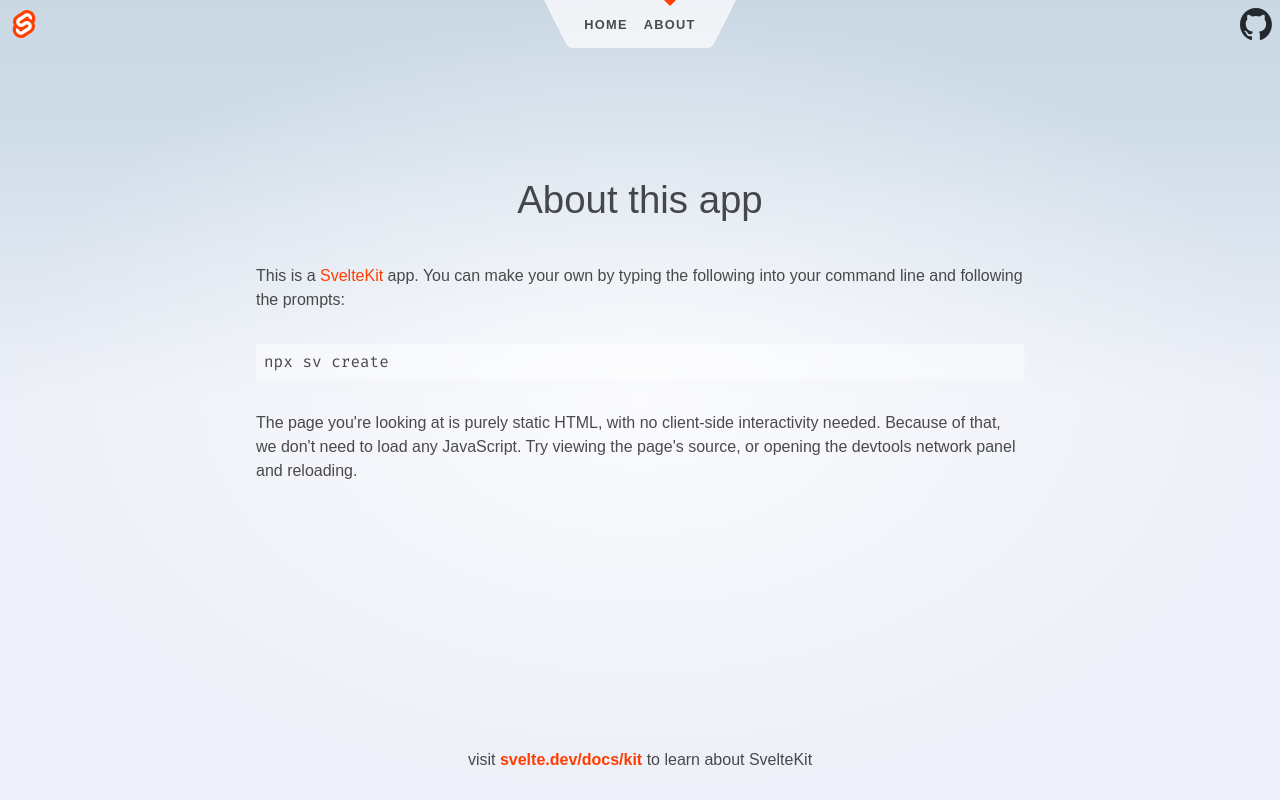
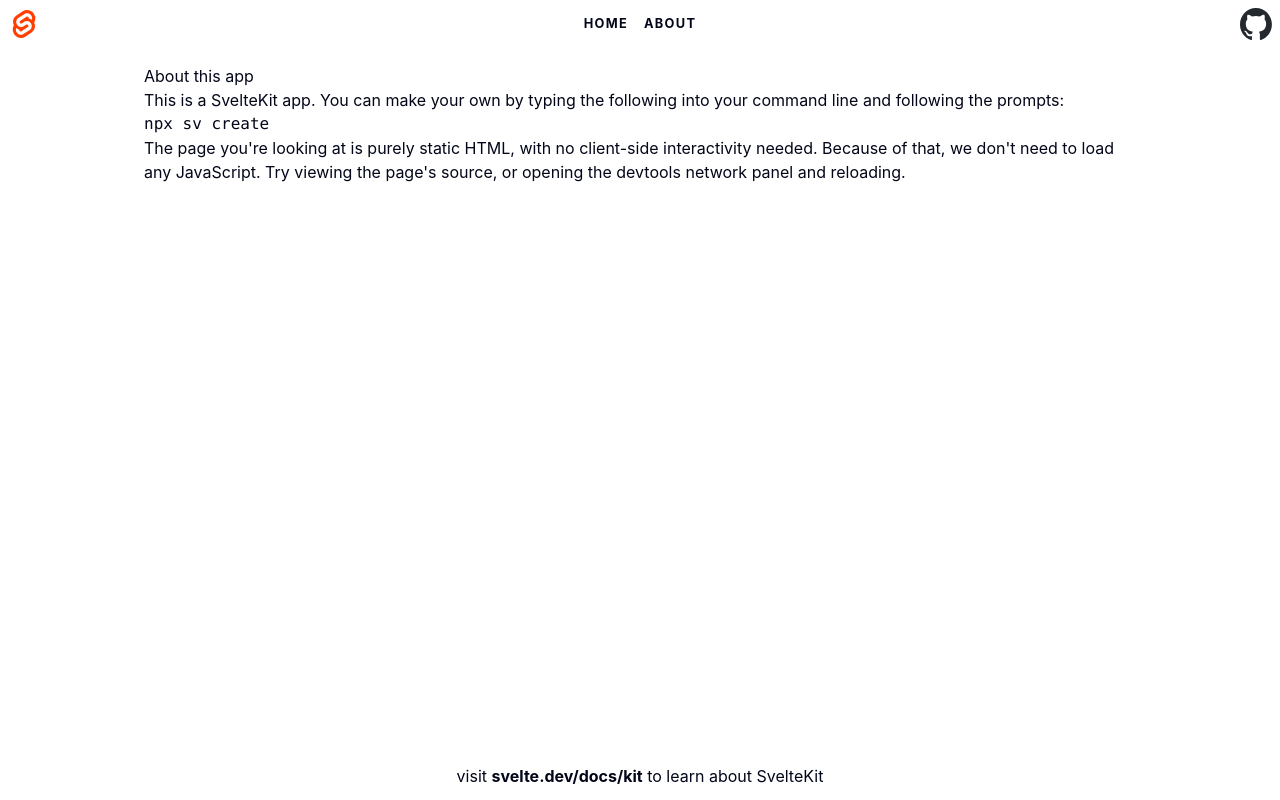
Before and after one commit to berylmd/beryl, a SvelteKit app in the folder apps/web/: page /about in a window 1280 px wide. Built offline with nearby package versions, Linux system fonts and the light colour scheme.

Commit message:
wip: add shadcn

```diff
--- /dev/null
+++ b/apps/web/src/lib/utils.ts
@@ -0,0 +1,13 @@
+import { clsx, type ClassValue } from "clsx";
+import { twMerge } from "tailwind-merge";
+
+export function cn(...inputs: ClassValue[]) {
+	return twMerge(clsx(inputs));
+}
+
+// eslint-disable-next-line @typescript-eslint/no-explicit-any
+export type WithoutChild<T> = T extends { child?: any } ? Omit<T, "child"> : T;
+// eslint-disable-next-line @typescript-eslint/no-explicit-any
+export type WithoutChildren<T> = T extends { children?: any } ? Omit<T, "children"> : T;
+export type WithoutChildrenOrChild<T> = WithoutChildren<WithoutChild<T>>;
+export type WithElementRef<T, U extends HTMLElement = HTMLElement> = T & { ref?: U | null };
--- a/apps/web/src/routes/layout.css
+++ b/apps/web/src/routes/layout.css
@@ -1,105 +1,121 @@
-@import '@fontsource/fira-mono';
+@import "tailwindcss";
+
+@import "tw-animate-css";
+
+@custom-variant dark (&:is(.dark *));
 
 :root {
-	--font-body:
-		Arial, -apple-system, BlinkMacSystemFont, 'Segoe UI', Roboto, Oxygen, Ubuntu, Cantarell,
-		'Open Sans', 'Helvetica Neue', sans-serif;
-	--font-mono: 'Fira Mono', monospace;
-	--color-bg-0: rgb(202, 216, 228);
-	--color-bg-1: hsl(209, 36%, 86%);
-	--color-bg-2: hsl(224, 44%, 95%);
-	--color-theme-1: #ff3e00;
-	--color-theme-2: #4075a6;
-	--color-text: rgba(0, 0, 0, 0.7);
-	--column-width: 42rem;
-	--column-margin-top: 4rem;
-	font-family: var(--font-body);
-	color: var(--color-text);
+  --radius: 0.625rem;
+  --background: oklch(1 0 0);
+  --foreground: oklch(0.129 0.042 264.695);
+  --card: oklch(1 0 0);
+  --card-foreground: oklch(0.129 0.042 264.695);
+  --popover: oklch(1 0 0);
+  --popover-foreground: oklch(0.129 0.042 264.695);
+  --primary: oklch(0.208 0.042 265.755);
+  --primary-foreground: oklch(0.984 0.003 247.858);
+  --secondary: oklch(0.968 0.007 247.896);
+  --secondary-foreground: oklch(0.208 0.042 265.755);
+  --muted: oklch(0.968 0.007 247.896);
+  --muted-foreground: oklch(0.554 0.046 257.417);
+  --accent: oklch(0.968 0.007 247.896);
+  --accent-foreground: oklch(0.208 0.042 265.755);
+  --destructive: oklch(0.577 0.245 27.325);
+  --border: oklch(0.929 0.013 255.508);
+  --input: oklch(0.929 0.013 255.508);
+  --ring: oklch(0.704 0.04 256.788);
+  --chart-1: oklch(0.646 0.222 41.116);
+  --chart-2: oklch(0.6 0.118 184.704);
+  --chart-3: oklch(0.398 0.07 227.392);
+  --chart-4: oklch(0.828 0.189 84.429);
+  --chart-5: oklch(0.769 0.188 70.08);
+  --sidebar: oklch(0.984 0.003 247.858);
+  --sidebar-foreground: oklch(0.129 0.042 264.695);
+  --sidebar-primary: oklch(0.208 0.042 265.755);
+  --sidebar-primary-foreground: oklch(0.984 0.003 247.858);
+  --sidebar-accent: oklch(0.968 0.007 247.896);
+  --sidebar-accent-foreground: oklch(0.208 0.042 265.755);
+  --sidebar-border: oklch(0.929 0.013 255.508);
+  --sidebar-ring: oklch(0.704 0.04 256.788);
 }
 
-body {
-	min-height: 100vh;
-	margin: 0;
-	background-attachment: fixed;
-	background-color: var(--color-bg-1);
-	background-size: 100vw 100vh;
-	background-image:
-		radial-gradient(50% 50% at 50% 50%, rgba(255, 255, 255, 0.75) 0%, rgba(255, 255, 255, 0) 100%),
-		linear-gradient(180deg, var(--color-bg-0) 0%, var(--color-bg-1) 15%, var(--color-bg-2) 50%);
+.dark {
+  --background: oklch(0.129 0.042 264.695);
+  --foreground: oklch(0.984 0.003 247.858);
+  --card: oklch(0.208 0.042 265.755);
+  --card-foreground: oklch(0.984 0.003 247.858);
+  --popover: oklch(0.208 0.042 265.755);
+  --popover-foreground: oklch(0.984 0.003 247.858);
+  --primary: oklch(0.929 0.013 255.508);
+  --primary-foreground: oklch(0.208 0.042 265.755);
+  --secondary: oklch(0.279 0.041 260.031);
+  --secondary-foreground: oklch(0.984 0.003 247.858);
+  --muted: oklch(0.279 0.041 260.031);
+  --muted-foreground: oklch(0.704 0.04 256.788);
+  --accent: oklch(0.279 0.041 260.031);
+  --accent-foreground: oklch(0.984 0.003 247.858);
+  --destructive: oklch(0.704 0.191 22.216);
+  --border: oklch(1 0 0 / 10%);
+  --input: oklch(1 0 0 / 15%);
+  --ring: oklch(0.551 0.027 264.364);
+  --chart-1: oklch(0.488 0.243 264.376);
+  --chart-2: oklch(0.696 0.17 162.48);
+  --chart-3: oklch(0.769 0.188 70.08);
+  --chart-4: oklch(0.627 0.265 303.9);
+  --chart-5: oklch(0.645 0.246 16.439);
+  --sidebar: oklch(0.208 0.042 265.755);
+  --sidebar-foreground: oklch(0.984 0.003 247.858);
+  --sidebar-primary: oklch(0.488 0.243 264.376);
+  --sidebar-primary-foreground: oklch(0.984 0.003 247.858);
+  --sidebar-accent: oklch(0.279 0.041 260.031);
+  --sidebar-accent-foreground: oklch(0.984 0.003 247.858);
+  --sidebar-border: oklch(1 0 0 / 10%);
+  --sidebar-ring: oklch(0.551 0.027 264.364);
 }
 
-h1,
-h2,
-p {
-	font-weight: 400;
+@theme inline {
+  --radius-sm: calc(var(--radius) - 4px);
+  --radius-md: calc(var(--radius) - 2px);
+  --radius-lg: var(--radius);
+  --radius-xl: calc(var(--radius) + 4px);
+  --color-background: var(--background);
+  --color-foreground: var(--foreground);
+  --color-card: var(--card);
+  --color-card-foreground: var(--card-foreground);
+  --color-popover: var(--popover);
+  --color-popover-foreground: var(--popover-foreground);
+  --color-primary: var(--primary);
+  --color-primary-foreground: var(--primary-foreground);
+  --color-secondary: var(--secondary);
+  --color-secondary-foreground: var(--secondary-foreground);
+  --color-muted: var(--muted);
+  --color-muted-foreground: var(--muted-foreground);
+  --color-accent: var(--accent);
+  --color-accent-foreground: var(--accent-foreground);
+  --color-destructive: var(--destructive);
+  --color-border: var(--border);
+  --color-input: var(--input);
+  --color-ring: var(--ring);
+  --color-chart-1: var(--chart-1);
+  --color-chart-2: var(--chart-2);
+  --color-chart-3: var(--chart-3);
+  --color-chart-4: var(--chart-4);
+  --color-chart-5: var(--chart-5);
+  --color-sidebar: var(--sidebar);
+  --color-sidebar-foreground: var(--sidebar-foreground);
+  --color-sidebar-primary: var(--sidebar-primary);
+  --color-sidebar-primary-foreground: var(--sidebar-primary-foreground);
+  --color-sidebar-accent: var(--sidebar-accent);
+  --color-sidebar-accent-foreground: var(--sidebar-accent-foreground);
+  --color-sidebar-border: var(--sidebar-border);
+  --color-sidebar-ring: var(--sidebar-ring);
 }
 
-p {
-	line-height: 1.5;
+@layer base {
+  * {
+    @apply border-border outline-ring/50;
+  }
+  body {
+    @apply bg-background text-foreground;
+  }
 }
-
-a {
-	color: var(--color-theme-1);
-	text-decoration: none;
-}
-
-a:hover {
-	text-decoration: underline;
-}
-
-h1 {
-	font-size: 2rem;
-	text-align: center;
-}
-
-h2 {
-	font-size: 1rem;
-}
-
-pre {
-	font-size: 16px;
-	font-family: var(--font-mono);
-	background-color: rgba(255, 255, 255, 0.45);
-	border-radius: 3px;
-	box-shadow: 2px 2px 6px rgb(255 255 255 / 25%);
-	padding: 0.5em;
-	overflow-x: auto;
-	color: var(--color-text);
-}
-
-.text-column {
-	display: flex;
-	max-width: 48rem;
-	flex: 0.6;
-	flex-direction: column;
-	justify-content: center;
-	margin: 0 auto;
-}
-
-input,
-button {
-	font-size: inherit;
-	font-family: inherit;
-}
-
-button:focus:not(:focus-visible) {
-	outline: none;
-}
-
-@media (min-width: 720px) {
-	h1 {
-		font-size: 2.4rem;
-	}
-}
-
-.visually-hidden {
-	border: 0;
-	clip: rect(0 0 0 0);
-	height: auto;
-	margin: 0;
-	overflow: hidden;
-	padding: 0;
-	position: absolute;
-	width: 1px;
-	white-space: nowrap;
-}
```
Also changed, not shown: apps/web/package.json (+8 -1 lines), apps/web/components.json (added), 1 other file (tests, documents, lock files or other folders).
